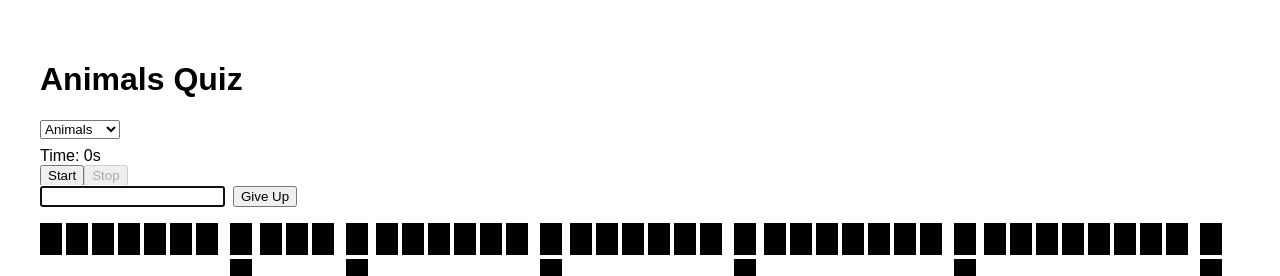
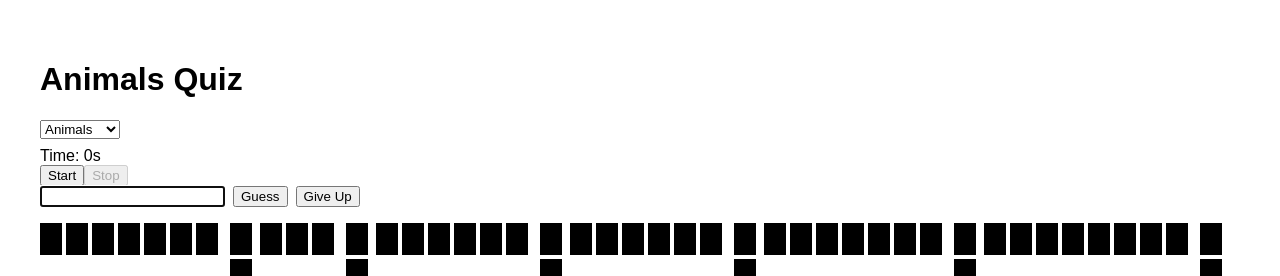
Before and after one commit to ahoff-git/Quizzler, a Next.js app: page / in a window 1280 px wide. Shown: the top 276 px of the page. Built offline with nearby package versions, Linux system fonts and the light colour scheme.

Commit message:
Add guess button to quiz input

```diff
--- a/app/page.tsx
+++ b/app/page.tsx
@@ -59,6 +59,9 @@ export default function Page() {
           onChange={(e) => setGuess(e.target.value)}
           autoFocus
         />
+        <button type="submit" style={{ marginLeft: '8px' }}>
+          Guess
+        </button>
         <button
           type="button"
           onClick={() => setRevealed(true)}
```
